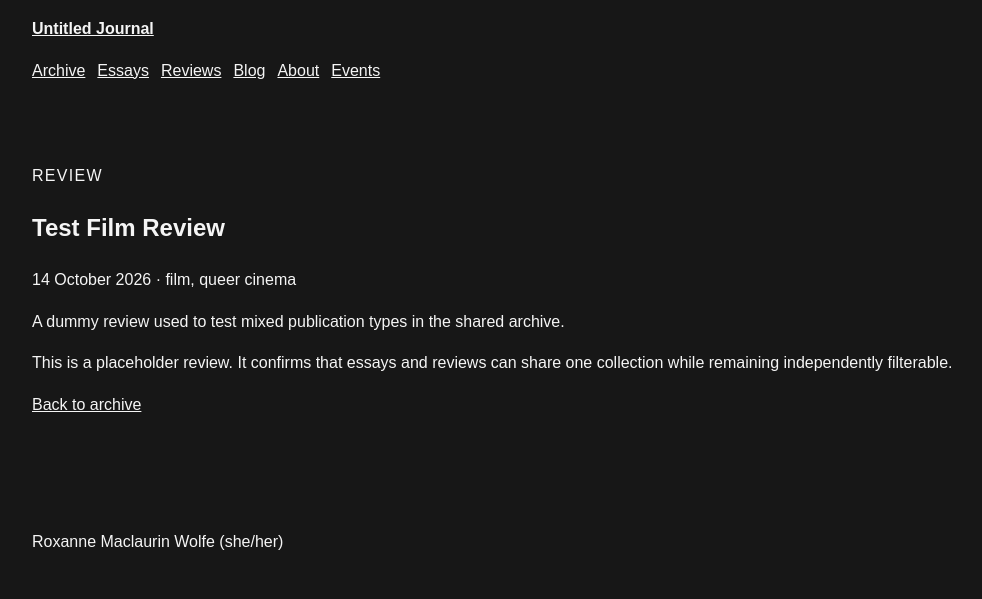
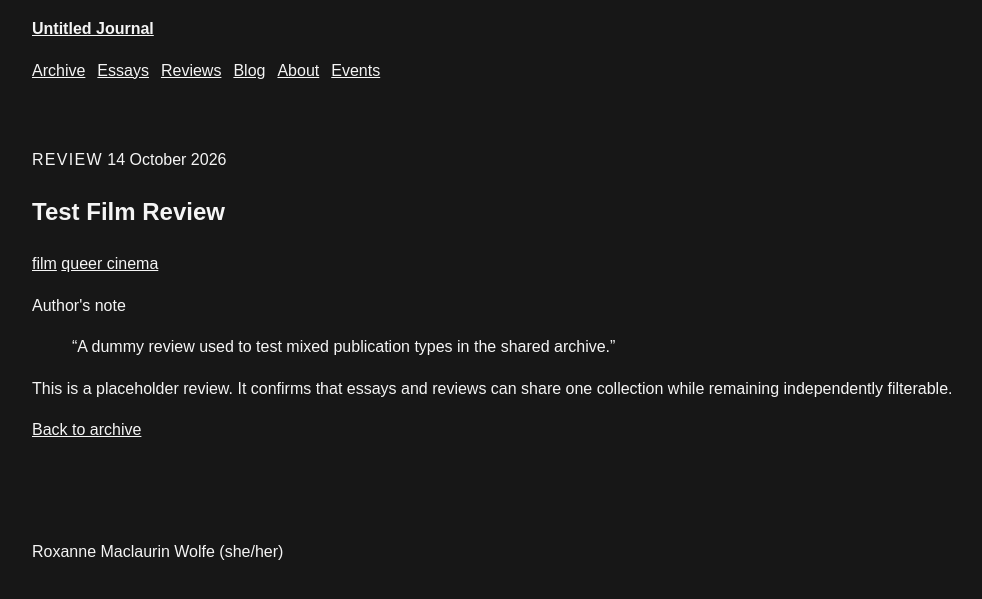
Before and after one commit to roxannewolfe/roxannewolfe.github.io, a Jekyll site: the page built from _publications/test-review.md, in a window 1280 px wide. Shown: the top 599 px of the page, without its empty margins (48-1030 px from the left). Built offline with Jekyll 4.4.1, drawn with Linux system fonts in a browser that asks for light colours.

Commit message:
Refine publication page structure

```diff
--- a/_layouts/publication.html
+++ b/_layouts/publication.html
@@ -3,37 +3,40 @@ layout: default
 ---
 <article class="publication">
   <header class="publication-header">
-    <p class="publication-type">{{ page.type | default: 'publication' }}</p>
-    <h1>{{ page.title }}</h1>
+    <div class="publication-kicker">
+      <span class="publication-type">{{ page.type | default: 'publication' }}</span>
+      <time datetime="{{ page.date | date_to_xmlschema }}">{{ page.date | date: "%d %B %Y" }}</time>
+    </div>
+
+    <h1 class="publication-title">{{ page.title }}</h1>
     {% if page.subtitle %}<p class="publication-subtitle">{{ page.subtitle }}</p>{% endif %}
-    <p class="publication-meta">
-      <time datetime="{{ page.date | date_to_xmlschema }}">{{ page.date | date: "%d %B %Y" }}</time>
-      {% if page.topics and page.topics.size > 0 %}
-        · {{ page.topics | join: ", " }}
-      {% endif %}
-    </p>
+
+    {% if page.topics and page.topics.size > 0 %}
+      <nav class="publication-topics" aria-label="Publication topics">
+        {% for topic in page.topics %}
+          <a class="topic-chip topic-chip--{{ forloop.index0 | modulo: 4 }}" href="{{ '/archive/' | relative_url }}?topic={{ topic | url_encode }}">{{ topic }}</a>
+        {% endfor %}
+      </nav>
+    {% endif %}
   </header>
 
-  {% if page.summary %}
-    <p class="publication-summary">{{ page.summary }}</p>
-  {% endif %}
-
-  {% if page.soundtrack %}
-    <section class="soundtrack" aria-label="Reading soundtrack">
-      <strong>Reading soundtrack:</strong>
-      {{ page.soundtrack.title }}{% if page.soundtrack.artist %} — {{ page.soundtrack.artist }}{% endif %}
-      {% if page.soundtrack.file %}
-        <audio controls preload="metadata">
-          <source src="{{ page.soundtrack.file | relative_url }}">
-          Your browser does not support the audio element.
-        </audio>
-      {% endif %}
-    </section>
+  {% if page.author_note %}
+    <aside class="author-note" aria-label="Author's note">
+      <p class="author-note-label">Author's note</p>
+      <blockquote>“{{ page.author_note }}”</blockquote>
+    </aside>
+  {% elsif page.summary %}
+    <aside class="author-note" aria-label="Author's note">
+      <p class="author-note-label">Author's note</p>
+      <blockquote>“{{ page.summary }}”</blockquote>
+    </aside>
   {% endif %}
 
   <div class="publication-body">
     {{ content }}
   </div>
 
-  <p><a href="{{ '/archive/' | relative_url }}">Back to archive</a></p>
+  <footer class="publication-footer">
+    <a href="{{ '/archive/' | relative_url }}">Back to archive</a>
+  </footer>
 </article>
```
